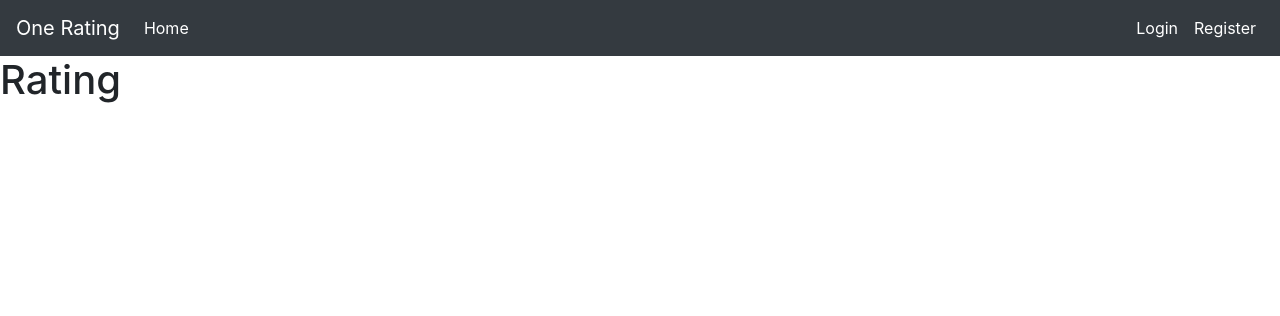
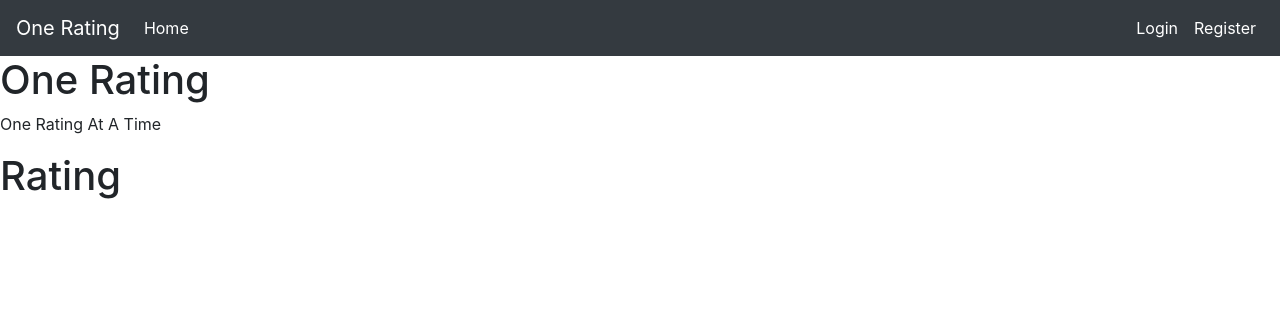
Before and after one commit to mwiha/rating, a Flask app: page / in a window 1280 px wide. Shown: the top 316 px of the page. Run offline with Flask 2, Linux system fonts and the light colour scheme; some libraries are stand-ins or nearby versions.

Commit message:
add container for hero page

```diff
--- a/app/templates/layout.html
+++ b/app/templates/layout.html
@@ -14,6 +14,12 @@
     {% include 'navbar.html' %}
     {% block navbar %}
     {% endblock navbar %}
+    <div class="heropage">
+      <div class="herocontent">
+        <h1>One Rating</h1>
+        <p>One Rating At A Time</p>
+      </div>
+   </div>
     {% block content %}
     {% endblock content %}
     <!-- Optional JavaScript -->
```
